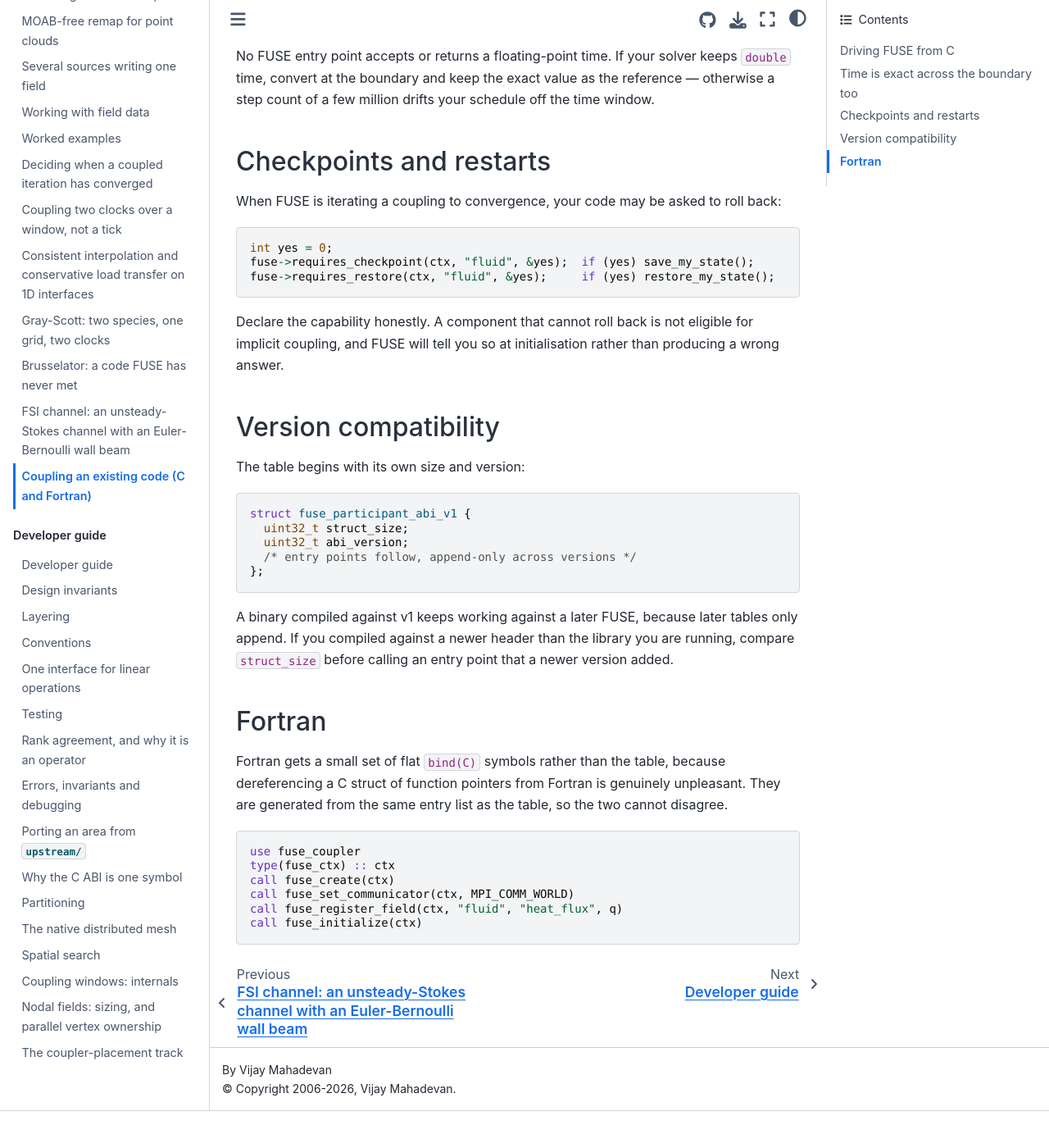
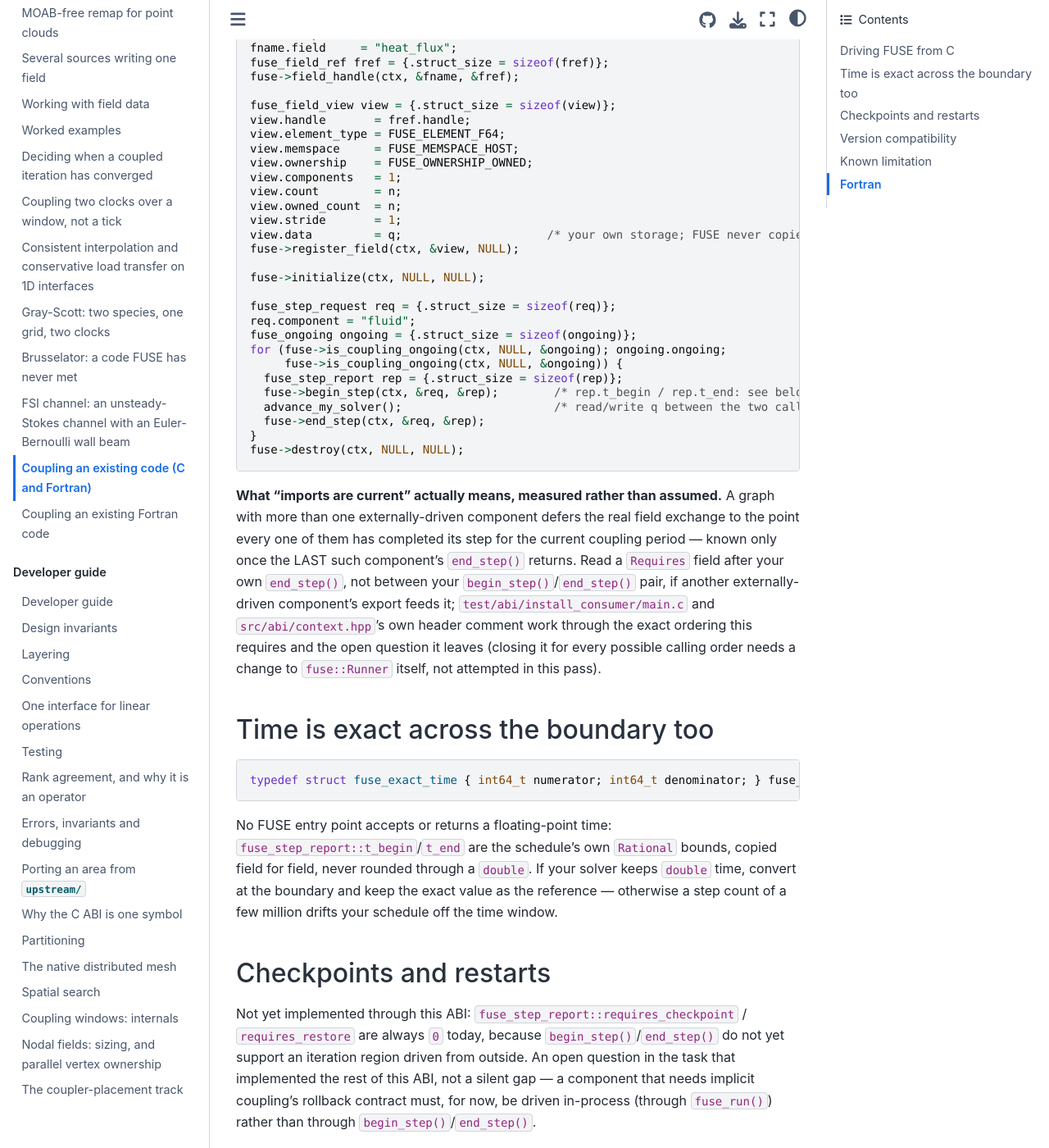
Before and after one commit to vijaysm/fuse, a Sphinx documentation site: the page built from docs/user/c-abi.md, in a window 1280 px wide and 1400 px high, scrolled down 1248 px. Shown: the whole window at 82% size. Built offline with Sphinx 7.4.7 and the Sphinx Book theme 1.1.4, drawn with Linux system fonts in a browser that asks for light colours; pages that are not in the unit, such as notebooks, are missing from menus; before the commit the page ends 2603 px from its top, so only the background shows below that; some of the changed text lies outside the part shown.

Commit message:
Mark the ABI test and mutation rows present and document the ABI
Thirteen matrix rows move from planned to present and five mutation rows
were killed by hand. c-abi.md is rewritten for the struct-based calls and
fortran.md is added.

````diff
--- a/docs/user/c-abi.md
+++ b/docs/user/c-abi.md
@@ -1,18 +1,21 @@
 # Coupling an existing code (C and Fortran)
 
 :::{note}
-**Planned.** Specified and scheduled; see the [roadmap](../dev/roadmap.md). The design rationale is
-in [](../dev/abi-design.md).
+The participant ABI below (`libfuse-abi`, `include/fuse/abi/{types.h,participant.h}`) is
+implemented and tested (`build-evidence/abi-matrix.toml`'s). The provider ABI (FUSE
+owning the loop and driving your component as a plugin) is still planned; see the
+[roadmap](../dev/roadmap.md). The design rationale for both is in [](../dev/abi-design.md).
 :::
 
-FUSE exposes two C ABIs for two opposite situations:
+FUSE exposes (or will expose) two C ABIs for two opposite situations:
 
 **Participant ABI**
 : Your code owns its time loop and drives FUSE. Use this to couple an existing simulation with
-  minimal intrusion.
+  minimal intrusion. This is the one described below.
 
 **Provider ABI**
-: FUSE owns the loop and drives your component as a plugin, possibly loaded at runtime.
+: FUSE owns the loop and drives your component as a plugin, possibly loaded at runtime. Not yet
+  implemented.
 
 Both work the same way: **one exported symbol returns a versioned table of function pointers.** There
 is no prefixed family of symbols to collide with anything else on your system, and the entry points
@@ -20,50 +23,86 @@ have short names because the table already namespaces them.
 
 ## Driving FUSE from C
 
+Every entry point has the shape `fuse_status f(fuse_ctx* ctx, const IN* in, OUT* out)`: `IN`/`OUT`
+are plain structs from `fuse/abi/types.h`, each beginning with `uint32_t struct_size` that the
+caller sets to `sizeof` of the struct it was compiled against (see "Version compatibility" below).
+Pass `NULL` where the entry's documented type is `fuse_null` — there is nothing to fill in.
+
 ```c
 #include <fuse/abi/participant.h>
+#include <string.h>
 
-const fuse_participant_abi_v1* fuse = fuse_coupler_abi(1);
-if (!fuse) { /* this build does not speak v1 */ }
+const fuse_participant_abi_v1* fuse = fuse_coupler_abi(FUSE_ABI_VERSION);
+if (!fuse) { /* this build does not speak the version you asked for */ }
 
-fuse_ctx* ctx = fuse->create();
-fuse->load_graph_yaml(ctx, "coupling.yaml");
-fuse->set_communicator(ctx, (int64_t)MPI_Comm_c2f(MPI_COMM_WORLD));
-fuse->register_field(ctx, "fluid", "heat_flux", q, n, 1, 0);
-fuse->initialize(ctx);
+fuse_context_out co = {.struct_size = sizeof(co)};
+fuse->create(NULL, NULL, &co);
+fuse_ctx* ctx = co.ctx;
 
-int ongoing = 0;
-for (fuse->is_coupling_ongoing(ctx, &ongoing); ongoing;
-     fuse->is_coupling_ongoing(ctx, &ongoing)) {
-  fuse->begin_step(ctx, "fluid");
-  advance_my_solver();
-  fuse->end_step(ctx, "fluid");
+fuse_graph_source src = {.struct_size = sizeof(src)};
+src.yaml_path = "coupling.yaml";          /* or set .bytes/.byte_count instead */
+fuse->load_graph(ctx, &src, NULL);
+
+fuse_field_name fname = {.struct_size = sizeof(fname)};
+fname.component = "fluid";
+fname.field     = "heat_flux";
+fuse_field_ref fref = {.struct_size = sizeof(fref)};
+fuse->field_handle(ctx, &fname, &fref);
+
+fuse_field_view view = {.struct_size = sizeof(view)};
+view.handle       = fref.handle;
+view.element_type = FUSE_ELEMENT_F64;
+view.memspace     = FUSE_MEMSPACE_HOST;
+view.ownership    = FUSE_OWNERSHIP_OWNED;
+view.components   = 1;
+view.count        = n;
+view.owned_count  = n;
+view.stride       = 1;
+view.data         = q;                     /* your own storage; FUSE never copies it */
+fuse->register_field(ctx, &view, NULL);
+
+fuse->initialize(ctx, NULL, NULL);
+
+fuse_step_request req = {.struct_size = sizeof(req)};
+req.component = "fluid";
+fuse_ongoing ongoing = {.struct_size = sizeof(ongoing)};
+for (fuse->is_coupling_ongoing(ctx, NULL, &ongoing); ongoing.ongoing;
+     fuse->is_coupling_ongoing(ctx, NULL, &ongoing)) {
+  fuse_step_report rep = {.struct_size = sizeof(rep)};
+  fuse->begin_step(ctx, &req, &rep);        /* rep.t_begin / rep.t_end: see below */
+  advance_my_solver();                      /* read/write q between the two calls */
+  fuse->end_step(ctx, &req, &rep);
 }
-fuse->destroy(ctx);
+fuse->destroy(ctx, NULL, NULL);
 ```
+
+**What "imports are current" actually means, measured rather than assumed.** A graph with more
+than one externally-driven component defers the real field exchange to the point every one of
+them has completed its step for the current coupling period — known only once the LAST such
+component's `end_step()` returns. Read a `Requires` field after your own `end_step()`, not between
+your `begin_step()`/`end_step()` pair, if another externally-driven component's export feeds it;
+`test/abi/install_consumer/main.c` and `src/abi/context.hpp`'s own header comment work through the
+exact ordering this requires and the open question it leaves (closing it for every possible calling
+order needs a change to `fuse::Runner` itself, not attempted in this pass).
 
 ## Time is exact across the boundary too
 
 ```c
-typedef struct fuse_time { int64_t num; int64_t den; } fuse_time;
+typedef struct fuse_exact_time { int64_t numerator; int64_t denominator; } fuse_exact_time;
 ```
 
-No FUSE entry point accepts or returns a floating-point time. If your solver keeps `double` time,
-convert at the boundary and keep the exact value as the reference — otherwise a step count of a few
-million drifts your schedule off the time window.
+No FUSE entry point accepts or returns a floating-point time: `fuse_step_report::t_begin`/`t_end`
+are the schedule's own `Rational` bounds, copied field for field, never rounded through a `double`.
+If your solver keeps `double` time, convert at the boundary and keep the exact value as the
+reference — otherwise a step count of a few million drifts your schedule off the time window.
 
 ## Checkpoints and restarts
 
-When FUSE is iterating a coupling to convergence, your code may be asked to roll back:
-
-```c
-int yes = 0;
-fuse->requires_checkpoint(ctx, "fluid", &yes);  if (yes) save_my_state();
-fuse->requires_restore(ctx, "fluid", &yes);     if (yes) restore_my_state();
-```
-
-Declare the capability honestly. A component that cannot roll back is not eligible for implicit
-coupling, and FUSE will tell you so at initialisation rather than producing a wrong answer.
+Not yet implemented through this ABI: `fuse_step_report::requires_checkpoint` /
+`requires_restore` are always `0` today, because `begin_step()`/`end_step()` do not yet support an
+iteration region driven from outside. An open question in the task that implemented the rest of
+this ABI, not a silent gap — a component that needs implicit coupling's rollback contract must, for
+now, be driven in-process (through `fuse_run()`) rather than through `begin_step()`/`end_step()`.
 
 ## Version compatibility
 
@@ -79,19 +118,24 @@ struct fuse_participant_abi_v1 {
 
 A binary compiled against v1 keeps working against a later FUSE, because later tables only append.
 If you compiled against a newer header than the library you are running, compare `struct_size`
-before calling an entry point that a newer version added.
+before calling an entry point that a newer version added; the same comparison applies to every
+individual argument struct (`fuse/abi/types.h`), each of which carries its own `struct_size` for
+exactly this reason.
+
+## Known limitation
+
+`fuse_begin_step()`/`fuse_end_step()` drive the real `fuse::Runner` by deferring one
+`run_period()` call to the point every externally-driven component in the graph has completed a
+period (`src/abi/context.hpp`'s header comment has the full mechanism). This is exact for the
+ordinary case — reading a `Requires` field after your own `end_step()` — but is not a literal
+implementation of entries.def's "imports are current on return [of begin_step]" for every possible
+interleaving of calls across multiple externally-driven components. Closing that gap fully would
+need `fuse::Runner` itself to support pausing mid-period, which this task's scope did not include;
+see its reported open questions.
 
 ## Fortran
 
 Fortran gets a small set of flat `bind(C)` symbols rather than the table, because dereferencing a C
 struct of function pointers from Fortran is genuinely unpleasant. They are generated from the same
-entry list as the table, so the two cannot disagree.
-
-```fortran
-use fuse_coupler
-type(fuse_ctx) :: ctx
-call fuse_create(ctx)
-call fuse_set_communicator(ctx, MPI_COMM_WORLD)
-call fuse_register_field(ctx, "fluid", "heat_flux", q)
-call fuse_initialize(ctx)
-```
+entry list as the table, so the two cannot disagree. See [](fortran.md) for the module, the calling
+convention, and a worked example.
````
Also changed, not shown: docs/index.md (+1 -0 lines), docs/user/fortran.md (added, +118 -0 lines), docs/user/index.md (+2 -1 lines), 3 other files.
